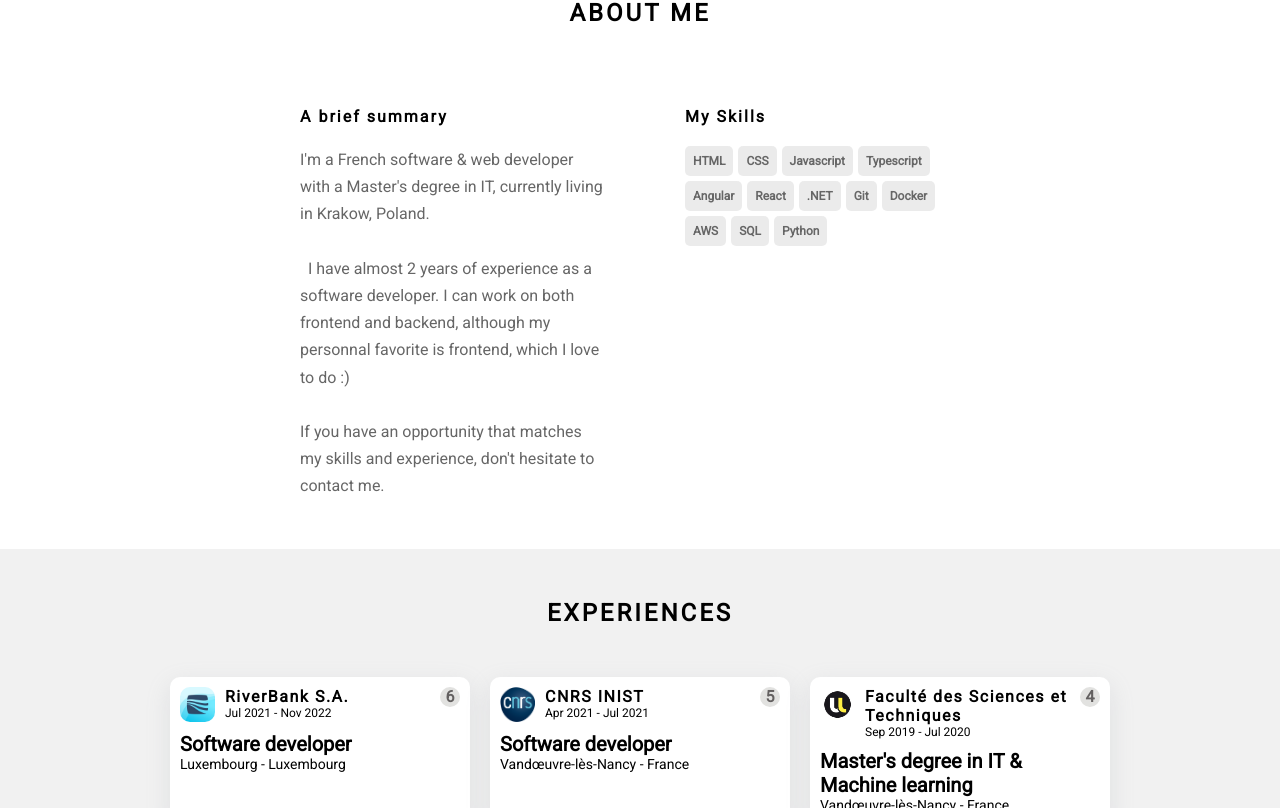
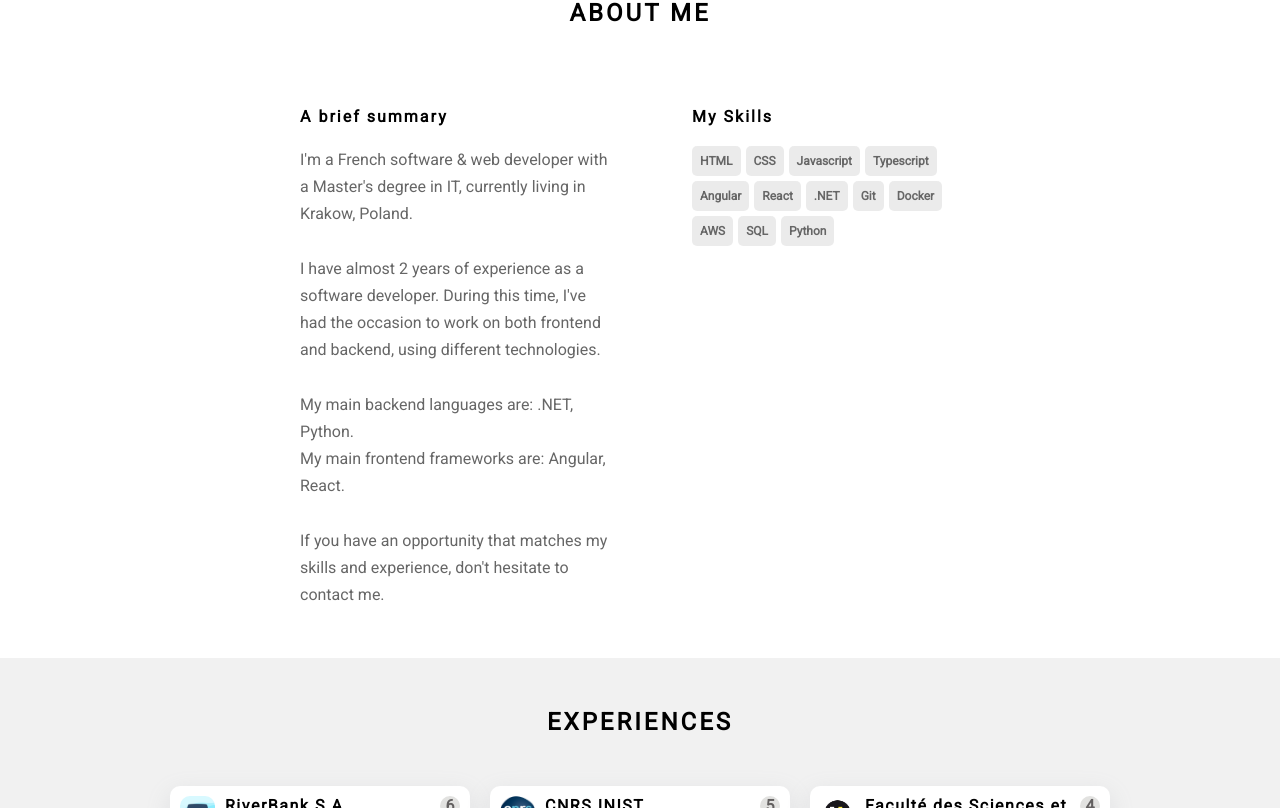
Before and after one commit to Henri88390/download_cv, a React (Create React App) app: page / in a window 1280 px wide. Shown: the part 505-1313 px from the top of the page. Built offline with nearby package versions, Linux system fonts and the light colour scheme.

Commit message:
change text

```diff
--- a/src/pages/Page1/Page1.tsx
+++ b/src/pages/Page1/Page1.tsx
@@ -22,7 +22,10 @@ function Page1(props: FC<Page1Props>) {
 
   const text1 = `I'm a French software & web developer with a Master's degree in IT, currently living in Krakow, Poland.
 
-  I have almost 2 years of experience as a software developer. I can work on both frontend and backend, although my personnal favorite is frontend, which I love to do :)
+I have almost 2 years of experience as a software developer. During this time, I've had the occasion to work on both frontend and backend, using different technologies.
+
+My main backend languages are: .NET, Python.
+My main frontend frameworks are: Angular, React.
 
 If you have an opportunity that matches my skills and experience, don't hesitate to contact me.`;
 
```
